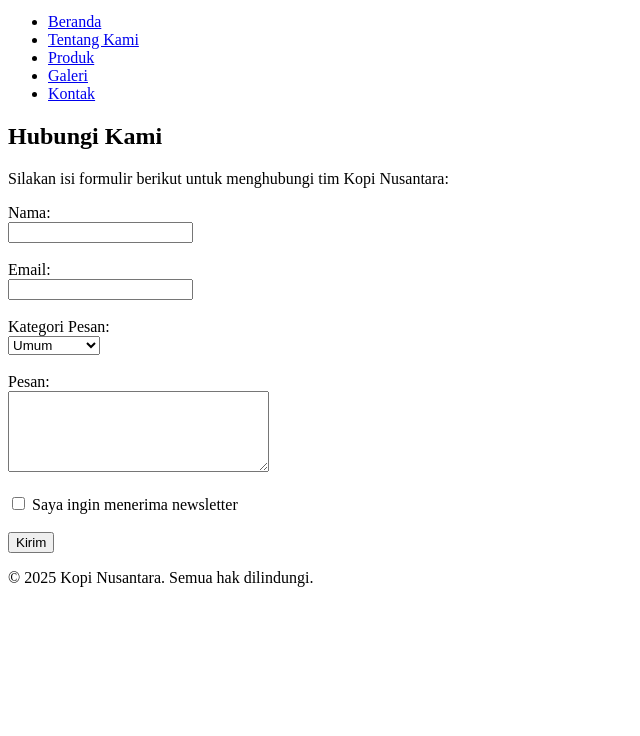
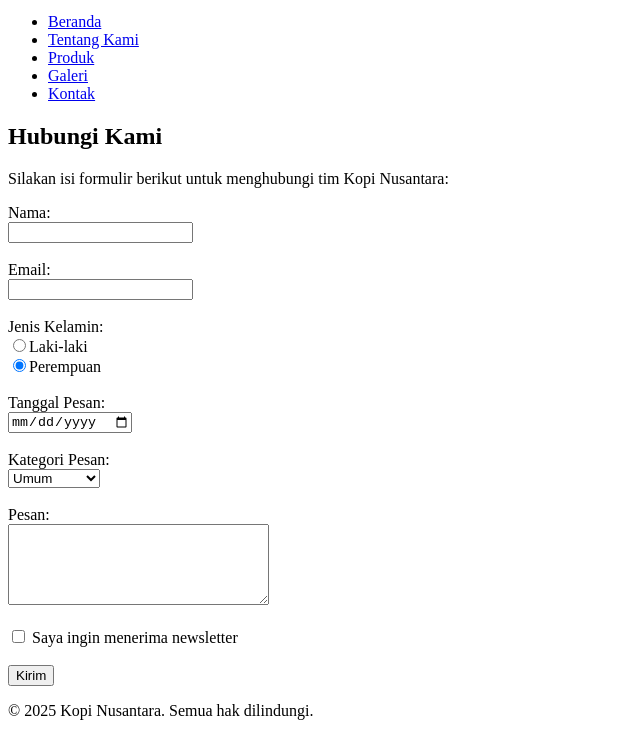
Before and after one commit to fuadnaufal/pemrograman-web-1, a plain HTML site: page kontak.html in a window 1280 px wide. Shown: the part 101-837 px from the top of the page, without its empty margins (0-640 px from the left). Before the commit the page ends 800 px from the top, so only its background shows below. Drawn offline with Linux system fonts and the light colour scheme.

Commit message:
penambahan form gender dan tanggal

```diff
--- a/kontak.html
+++ b/kontak.html
@@ -32,6 +32,13 @@
             <label for="email">Email:</label><br>
             <input type="email" id="email" name="email" required /><br><br>
 
+            <label for="gender">Jenis Kelamin:</label><br>
+            <input type="radio" name="gender" value="Laki-laki" checked>Laki-laki<br>
+            <input type="radio" name="gender" value="perempuan" checked>Perempuan<br><br>
+
+            <label for="tanggal">Tanggal Pesan:</label><br>
+            <input type="date" id="tanggal" name="tanggal"><br><br>
+
             <label for="kategori">Kategori Pesan:</label><br>
             <select id="kategori" name="kategori">
                 <option value="umum">Umum</option>
```
